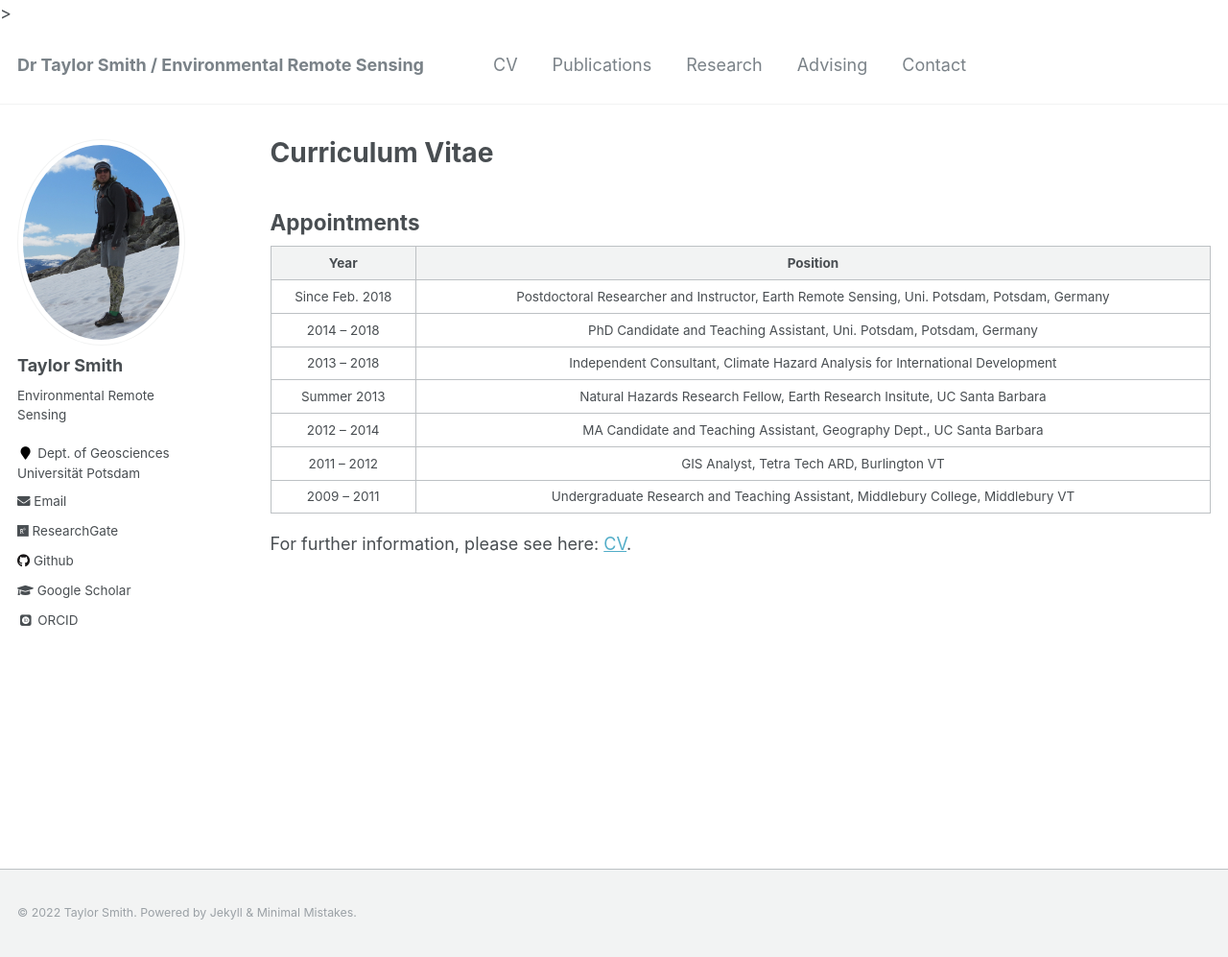
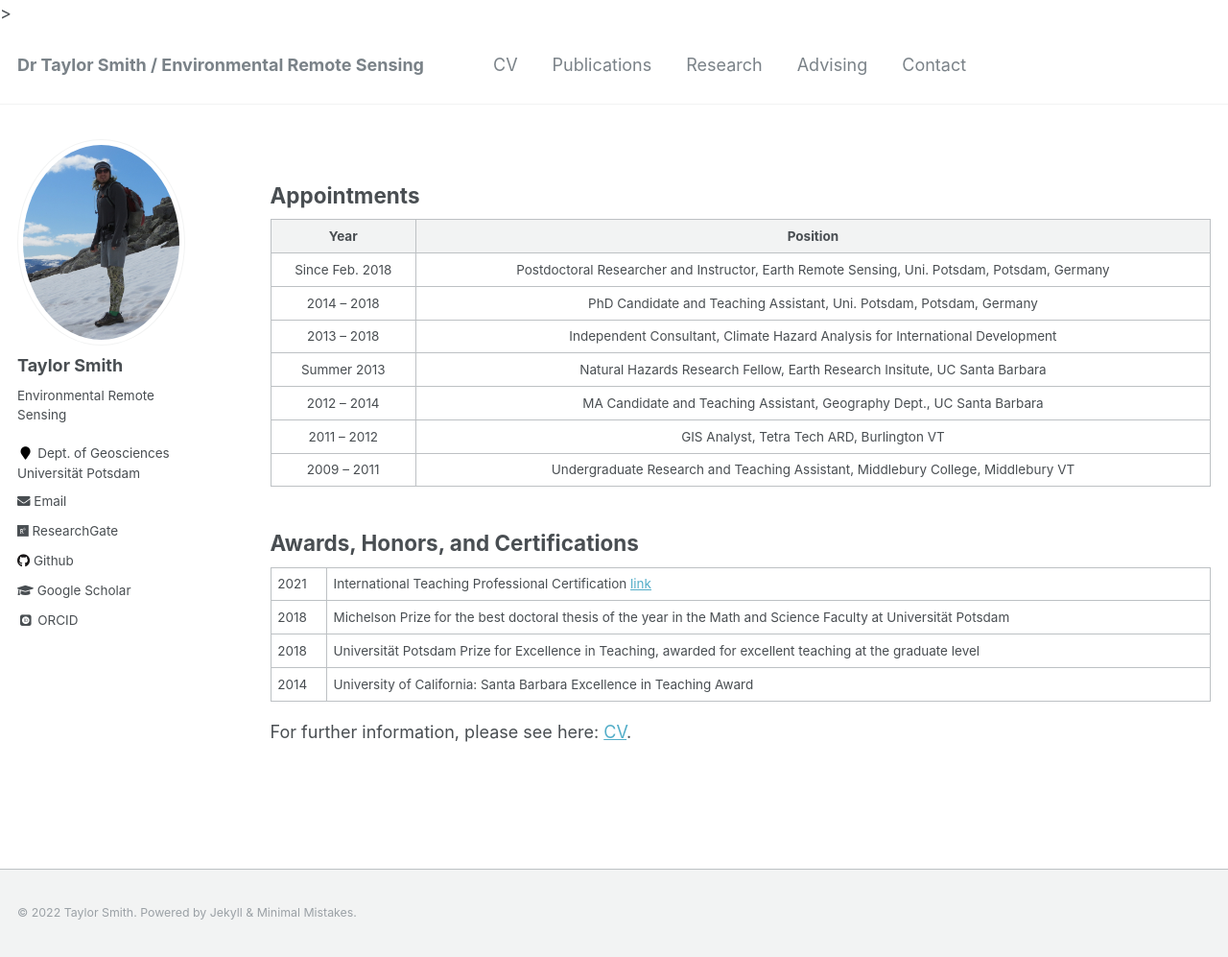
Before and after one commit to tasmi/tasmi.github.io, a Jekyll site: the page built from _pages/cv.md, in a window 1280 px wide and 997 px high. Shown: the whole window at 96% size. Built offline with Jekyll 4.4.1, drawn with Linux system fonts in a browser that asks for light colours; some web fonts are replaced.

Commit message:
Update cv.md

```diff
--- a/_pages/cv.md
+++ b/_pages/cv.md
@@ -1,6 +1,6 @@
 ---
 layout: archive
-title: "Curriculum Vitae"
+title: ""
 permalink: /cv/
 author_profile: true
 redirect_from:
@@ -19,4 +19,12 @@ redirect_from:
 | 2011 -- 2012 | GIS Analyst, Tetra Tech ARD, Burlington VT |
 | 2009 -- 2011 | Undergraduate Research and Teaching Assistant, Middlebury College, Middlebury VT |
 
+## Awards, Honors, and Certifications
+
+|:----:|:--------:|
+| 2021 | International Teaching Professional Certification [link](https://www.uni-potsdam.de/de/pogs/career-development/teaching-professionals/international-teaching-professionals) |
+| 2018 | Michelson Prize for the best doctoral thesis of the year in the Math and Science Faculty at Universität Potsdam |
+| 2018 | Universität Potsdam Prize for Excellence in Teaching, awarded for excellent teaching at the graduate level |
+| 2014 | University of California: Santa Barbara Excellence in Teaching Award |
+
 For further information, please see here: [CV](http://tasmi.github.io/pdf/smith_cv.pdf).
```
